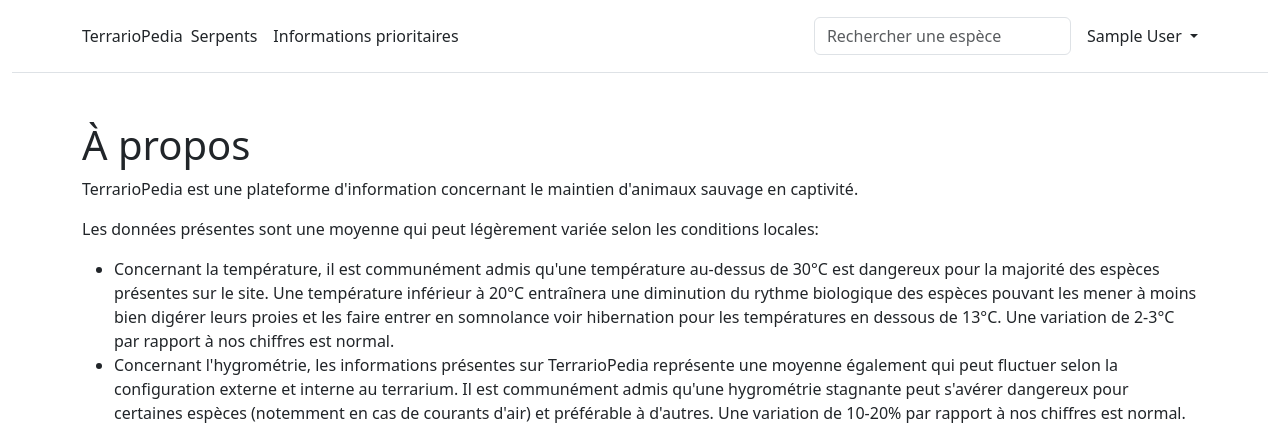
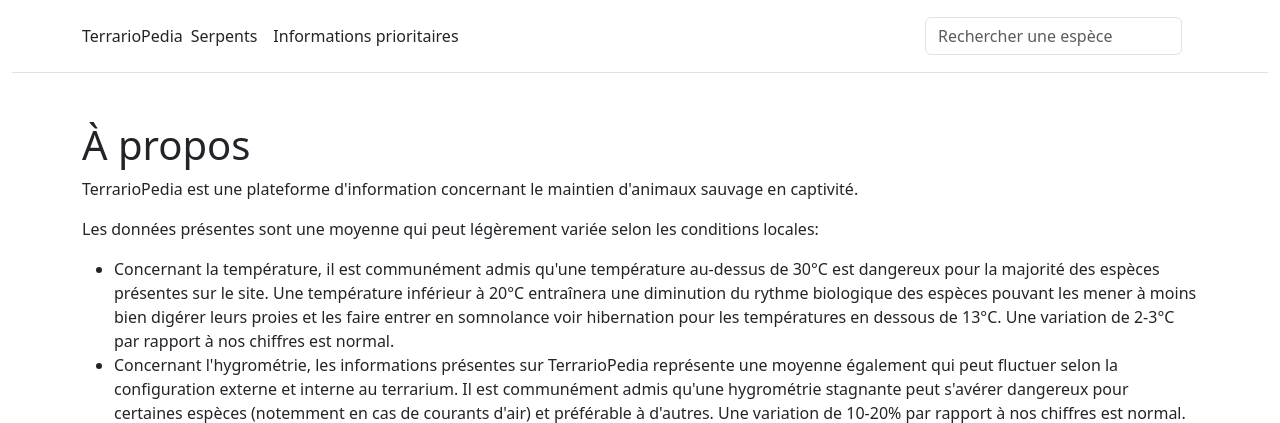
Before and after one commit to yannickberthoud/TerrarioPedia, a Django app: page /fiches-de-maintiens/a-propos/ in a window 1280 px wide. Shown: the top 423 px of the page. Run offline with Django 4.2, Linux system fonts and the light colour scheme; the visitor is signed in with stand-in values (Sample User, id 1); data that the repository does not hold is empty; some libraries are stand-ins or nearby versions.

Commit message:
edit tpl

```diff
--- a/templates/base.html
+++ b/templates/base.html
@@ -24,8 +24,7 @@
             </select>-->
           <input name="q" type="search" class="form-control" placeholder="Rechercher une espèce" aria-label="Search">
         </form>
-          {% if request.user.is_authenticated %}
-            <div class="dropdown text-end">
+            <!--<div class="dropdown text-end">
               <a href="#" class="d-block link-dark text-decoration-none dropdown-toggle" data-bs-toggle="dropdown" aria-expanded="false">
                 {{ request.user.get_full_name }}
               </a>
@@ -34,8 +33,7 @@
                 <li><a class="dropdown-item" href="#">Profile</a></li>
                 <li><a class="dropdown-item" href="{% url 'logout' %}">Déconnexion</a></li>
               </ul>
-            </div>
-          {% endif %}
+            </div>-->
       </div>
     </div>
   </header>
```
